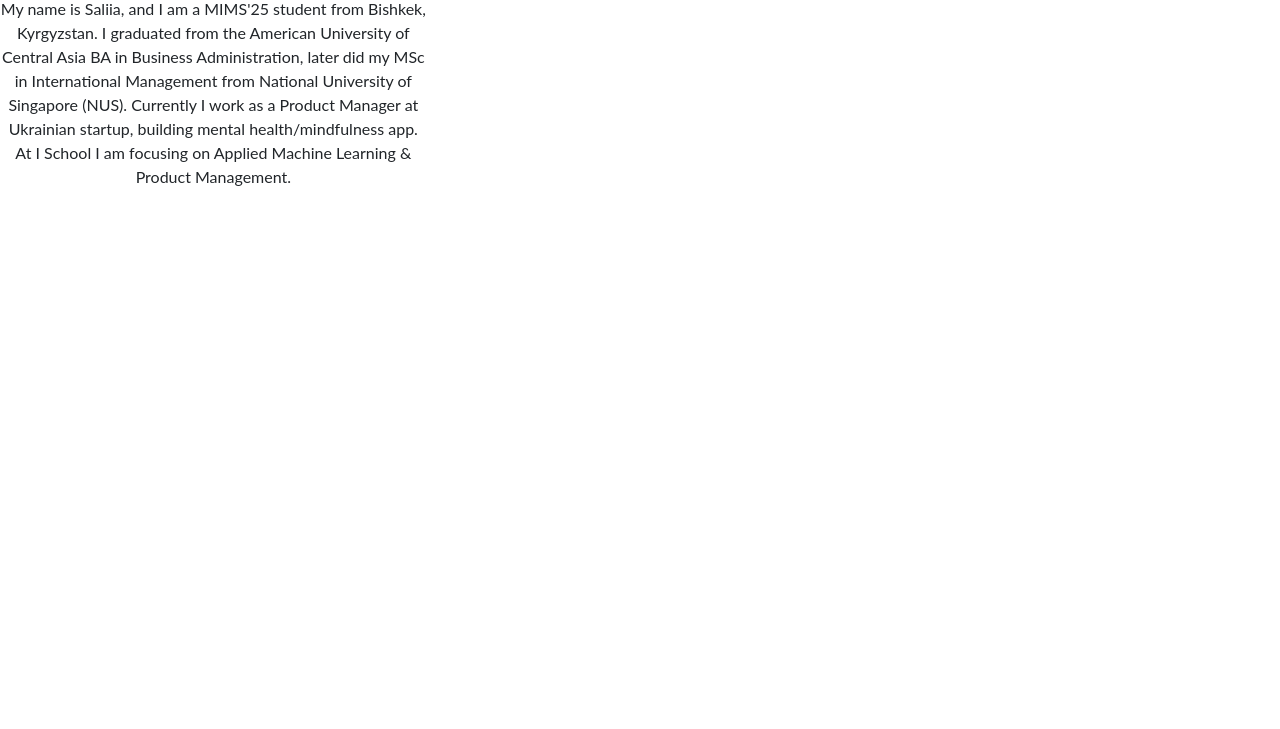
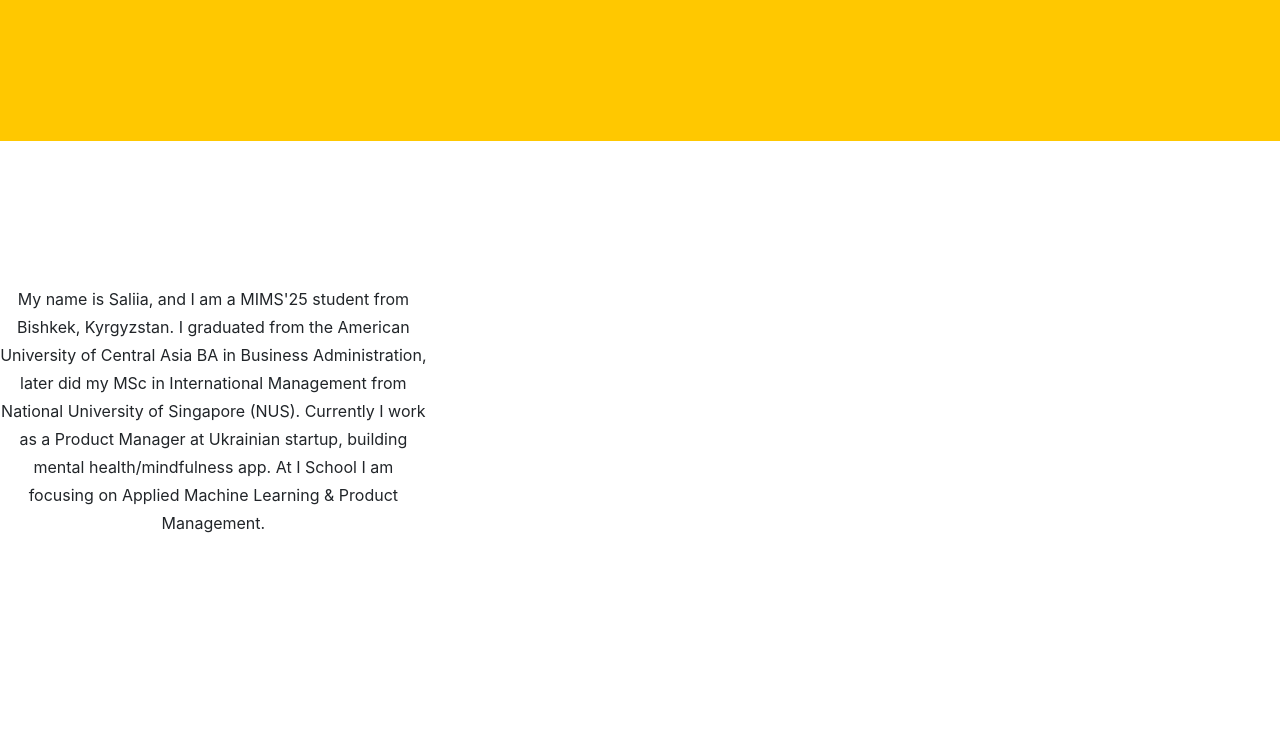
Before and after one commit to saliaasanova/saliaasanova.github.io, a plain HTML site: page index.html in a window 1280 px wide. Shown: the part 439-1168 px from the top of the page. Before the commit the page ends 800 px from the top, so only its background shows below. Drawn offline with Linux system fonts and the light colour scheme.

Commit message:
changed css

```diff
--- a/index.html
+++ b/index.html
@@ -1,7 +1,7 @@
 <!DOCTYPE HTML>
 <html>
     <header>
-        <link rel="stylesheet" href="style2.css">
+        <link rel="stylesheet" href="style1.css">
         <link rel="stylesheet" href="table_style.css">
         <title> Saliia's personal website!</title>
     </header>
```
